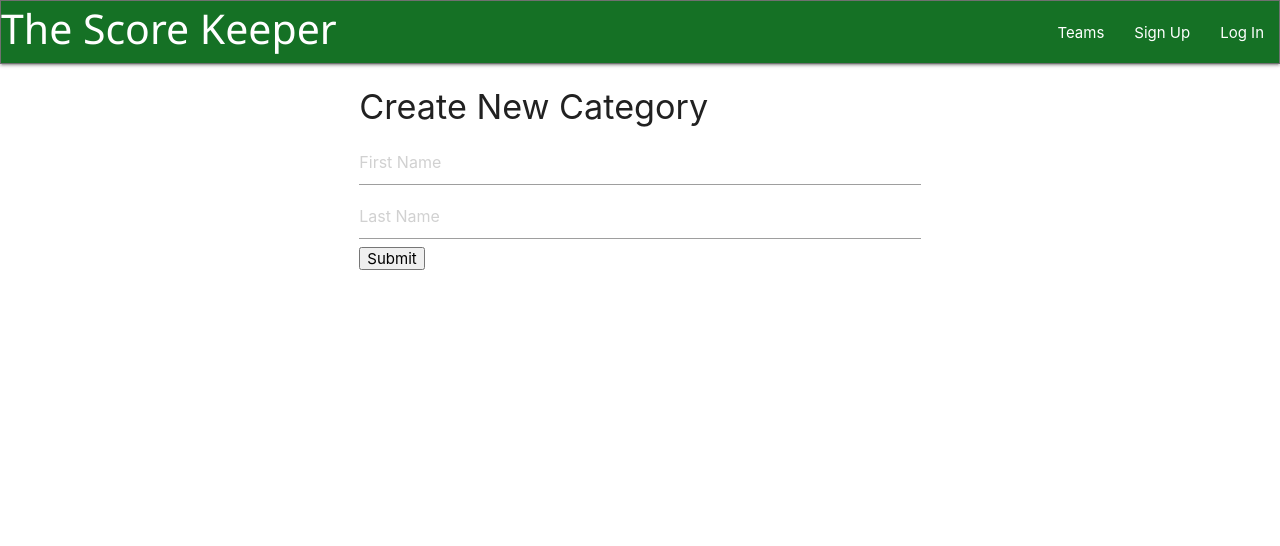
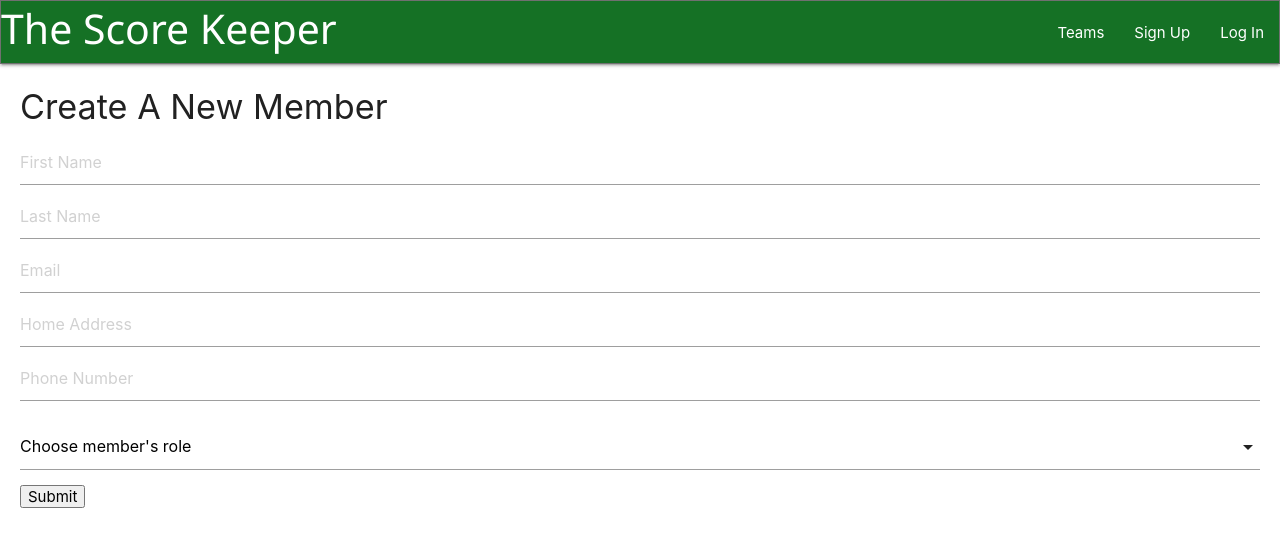
Before and after one commit to savila12/TheScoreKeeper-FrontEnd, an Angular app: page /createMember in a window 1280 px wide. Shown: the top 546 px of the page. Built offline with nearby package versions, Linux system fonts and the light colour scheme.

Commit message:
added create-member component

```diff
--- a/src/app/coach/coach.component.html
+++ b/src/app/coach/coach.component.html
@@ -3,8 +3,6 @@
 <div class="div0">
   <div class="div1">
     <button> <a routerLink="/createMember">Add Team Member</a></button>
-
-
   </div>
     <router-outlet></router-outlet>
   <div class="div2">
--- a/src/app/create-member/create-member.component.html
+++ b/src/app/create-member/create-member.component.html
@@ -1,6 +1,22 @@
-<h4>Create New Category</h4>
-<form (submit)="createMember()">
-  <input [(ngModel)]="firstName" name="firstName" type="text" placeholder="First Name" />
-  <input [(ngModel)]="lastName" name="LastName" type="text" placeholder="Last Name" />
-  <input type="submit"/>
-</form>
+<h4>Create A New Member</h4>
+
+  <form  (submit)="createMember()">
+    <input [(ngModel)]="firstName" name="firstName" type="text" placeholder="First Name" />
+    <input [(ngModel)]="lastName" name="LastName" type="text" placeholder="Last Name" />
+    <input [(ngModel)]="emailAddress" name="emailAddress" type="text" placeholder="Email" />
+    <input [(ngModel)]="address" name="address" type="text" placeholder="Home Address" />
+    <input [(ngModel)]="phoneNumber" name="phoneNumber" type="text" placeholder="Phone Number" />
+    <div class="input-field col s12">
+      <select (change)="selectRoleType($event)">
+        <option value="" disabled selected>Choose member's role</option>
+        <option value="player">Player</option>
+        <option value="staff">Staff</option>
+      </select>
+      <div *ngIf="this.role === 'player'">
+        <input [(ngModel)]="position" name="position" type="text" placeholder="Position">
+        <input [(ngModel)]="playerNumber" name="playerNumber" type="text" placeholder="Jersey Number" />
+        <input [(ngModel)]="battingOrder" name="battingOrder" type="text" placeholder="Batting Order" />
+      </div>
+    </div>
+    <input type="submit" />
+  </form>
--- a/src/app/create-member/create-member.component.ts
+++ b/src/app/create-member/create-member.component.ts
@@ -1,4 +1,6 @@
 import { Component, OnInit } from '@angular/core';
+import { UserService } from '../services/user/user.service';
+declare const M;
 
 @Component({
   selector: 'app-create-member',
@@ -7,9 +9,50 @@ import { Component, OnInit } from '@angular/core';
 })
 export class CreateMemberComponent implements OnInit {
 
-  constructor() { }
+
+  constructor(private userService: UserService) { }
+  public members: any[];
+  public firstName: string;
+  public lastName: string;
+  public emailAddress: string;
+  public address: string;
+  public role: string;
+  public options: any;
+  public position: string;
+  public playerNumber: number;
+  public battingOrder: number;
+  public phoneNumber: string;
+
+  createMember(): void {
+    console.log('I\'m working');
+    const newMember = {
+      firstName: this.firstName,
+      lastName: this.lastName,
+      email: this.emailAddress,
+      address: this.address,
+      phoneNumber: this.phoneNumber,
+      role: this.role,
+      battingOrder: this.battingOrder,
+      position: this.position,
+      playerNumber: this.playerNumber};
+
+    this.userService.createMember(newMember).subscribe(response => {
+      this.members = [...this.members, response];
+    }, err => console.log(err));
+  }
+
+  // tslint:disable-next-line:typedef
+  selectRoleType(event: any) {
+    this.role = event.target.value;
+  }
 
   ngOnInit(): void {
+    // tslint:disable-next-line:only-arrow-functions typedef
+    document.addEventListener('DOMContentLoaded', function() {
+      // tslint:disable-next-line:prefer-const
+      const elems = document.querySelectorAll('select');
+      const instances = M.FormSelect.init(elems, this.options);
+    });
   }
 
 }
--- a/src/app/services/user/user.service.ts
+++ b/src/app/services/user/user.service.ts
@@ -1,5 +1,5 @@
 import { Injectable } from '@angular/core';
-import { HttpClient } from '@angular/common/http';
+import {HttpClient, HttpHeaders} from '@angular/common/http';
 import { Router } from '@angular/router';
 import { Subject } from 'rxjs';
 
@@ -45,6 +45,17 @@ export class UserService {
     this.router.navigate(['/login']);
   }
 
+  createMember(newMember): any {
+    console.log(newMember);
+    const token = localStorage.getItem('token');
+    const requestOptions = {
+      headers: new HttpHeaders({
+        Authorization: `Bearer ${token}`
+      }),
+    };
+    return this.http
+      .post(`${backEndUrl}/api/teams/members/`, newMember, requestOptions);
+  }
 
 
 }
```
Also changed, not shown: src/app/app.component.html (line endings or trailing spaces).
